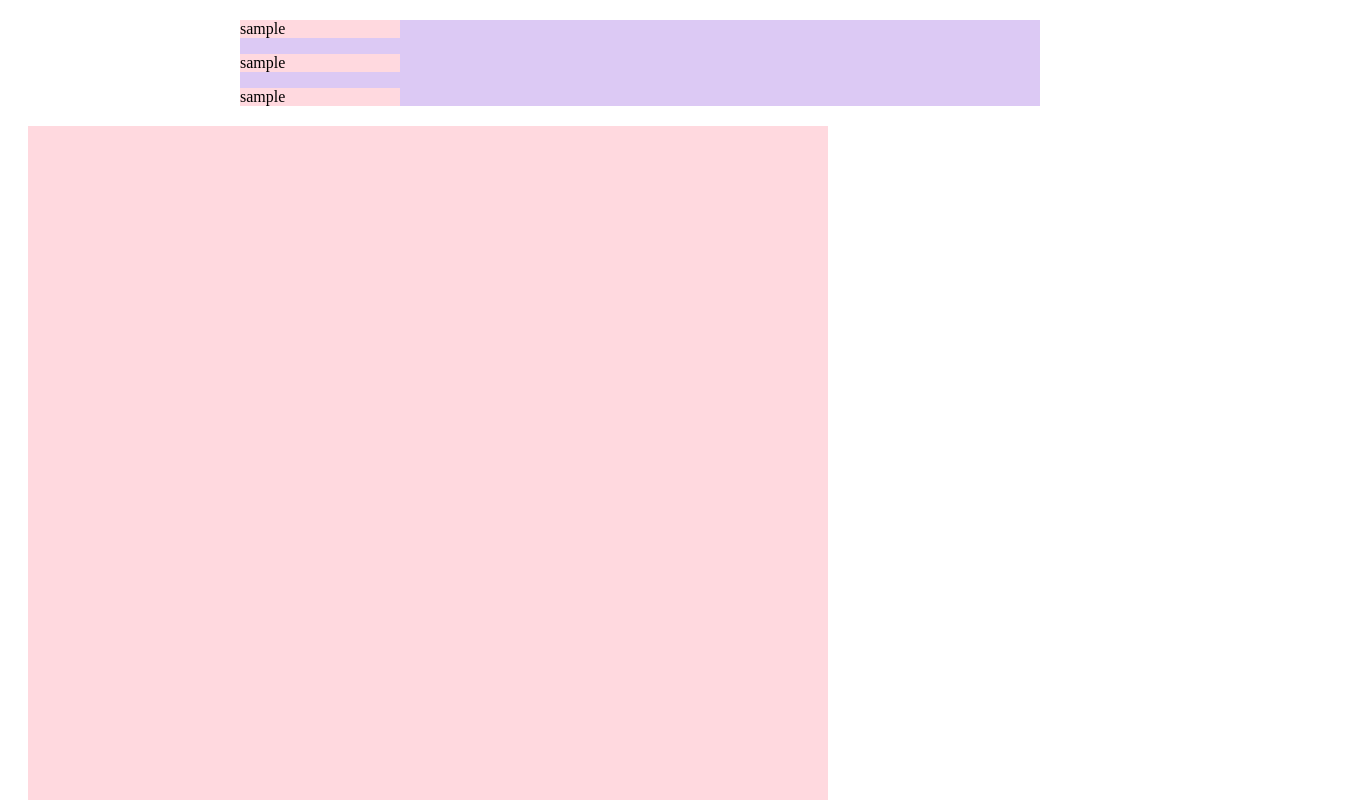
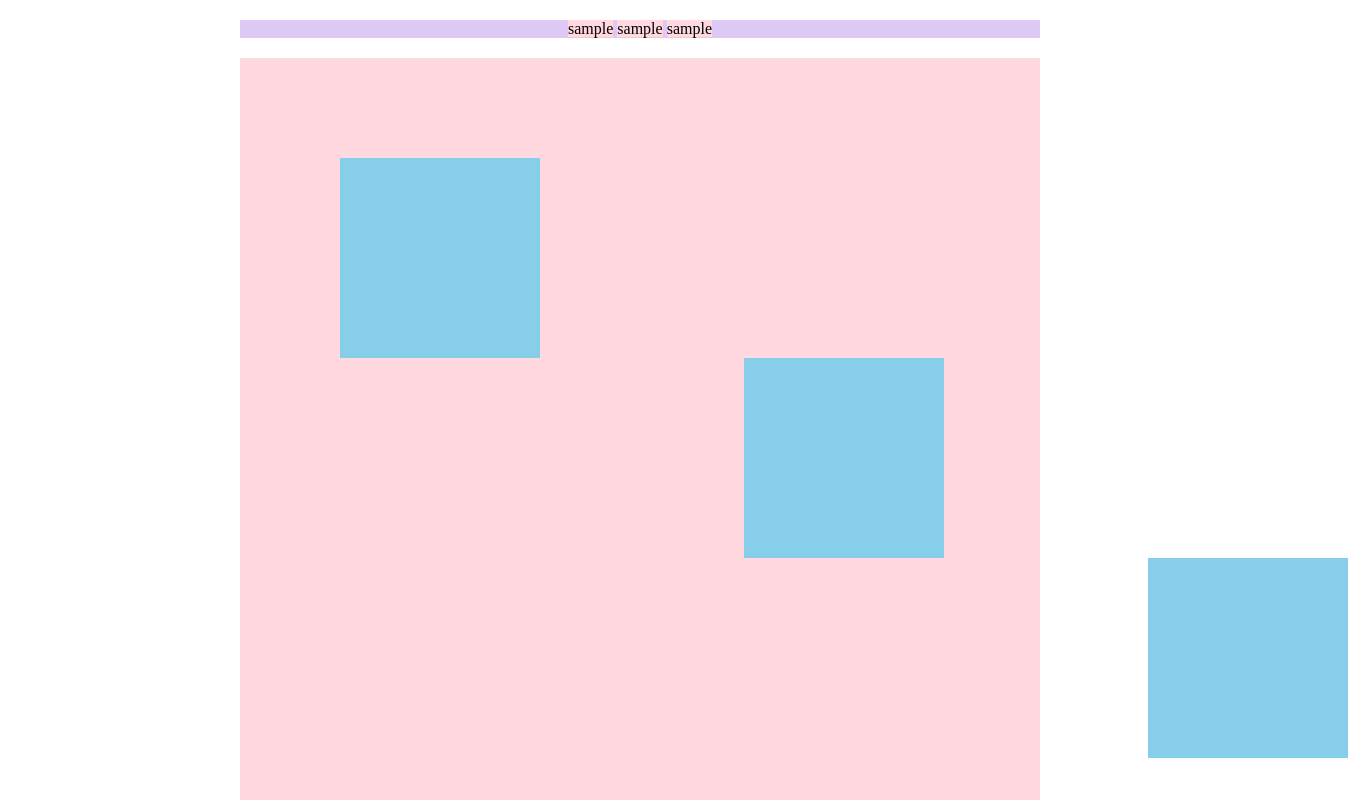
Before and after one commit to primula02/github-basic-kadai, a plain HTML site: page kadai_018/kadai_018.html in a window 1280 px wide. Shown: the top 800 px of the page, 1348 px wide, since content can reach past the window. Drawn offline with Linux system fonts and the light colour scheme.

Commit message:
Add files via upload

```diff
--- a/kadai_018/kadai_018.html
+++ b/kadai_018/kadai_018.html
@@ -12,10 +12,16 @@
       <p class="top-child">sample</p>
       <p class="top-child">sample</p>
     </div>
-     <div id="middle"></div>
+     <div id="middle">
      <div id="middle-child01"></div>
      <div id="middle-child02"></div>
      <div id="middle-child03"></div>
+    </div>
+    <div id="bottom">
+    <div id="bottom-child01"></div>
+    <div id="bottom-child02"></div>
+    <div id="bottom-child03"></div>
+  </div>
 </body>
 
 
--- a/kadai_018/style.css
+++ b/kadai_018/style.css
@@ -1,36 +1,48 @@
 #top  {
   width: 800px;
   background-color:  #dcc9f4;
-  margin: 20px 20px;
-  margin-left: auto;
-  margin-right: auto;
+  margin: 20px auto;
+  text-align: center;
 }
 
 .top-child  {
+  display: inline;
   width: 20%;
   background-color: #ffd9df;
 }
+
 #middle {
   width: 800px;
   height: 800px;
-  margin: 20px 20px;
+  margin: 20px auto;
   background-color: #ffd9df;
 }
 
 #middle-child01 {
   display: inline-block;
+  position: relative;
+  top: 100px;
+  left: 100px;
   width: 200px;
   height: 200px;
   background-color: #87ceeb;
 }
+
 #middle-child02 {
   display: inline-block;
+  position: relative;
+  top: 300px;
+  left: 300px;
   width: 200px;
   height: 200px;
  background-color: #87ceeb;
 }
+
 #middle-child03 {
   display: inline-block;
+  position: relative;
+  top: 500px;
+  left: 500px;
   width: 200px;
   height: 200px;
   background-color: #87ceeb;
```
Lines whose indentation alone changed are shown as unchanged.
